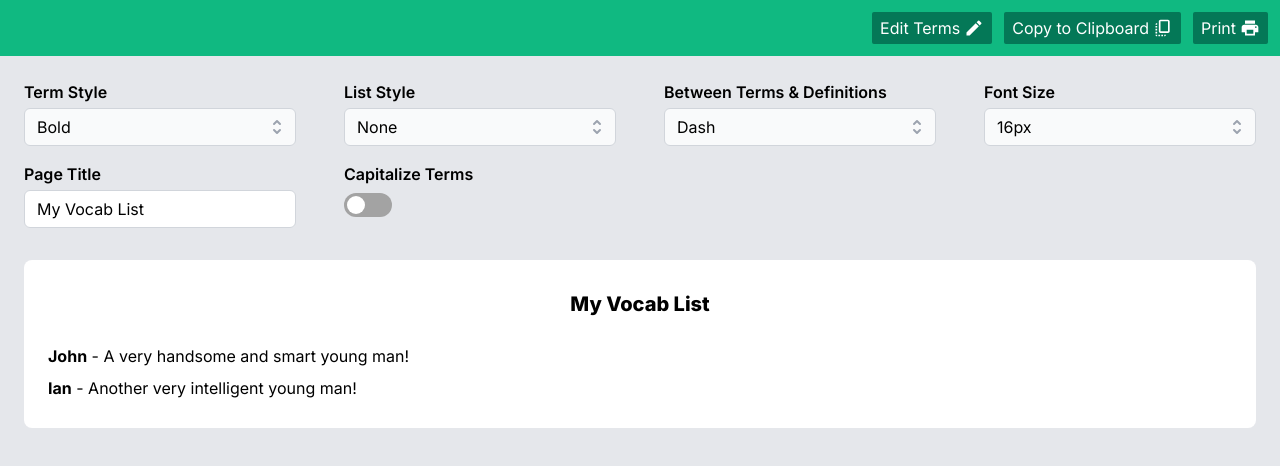
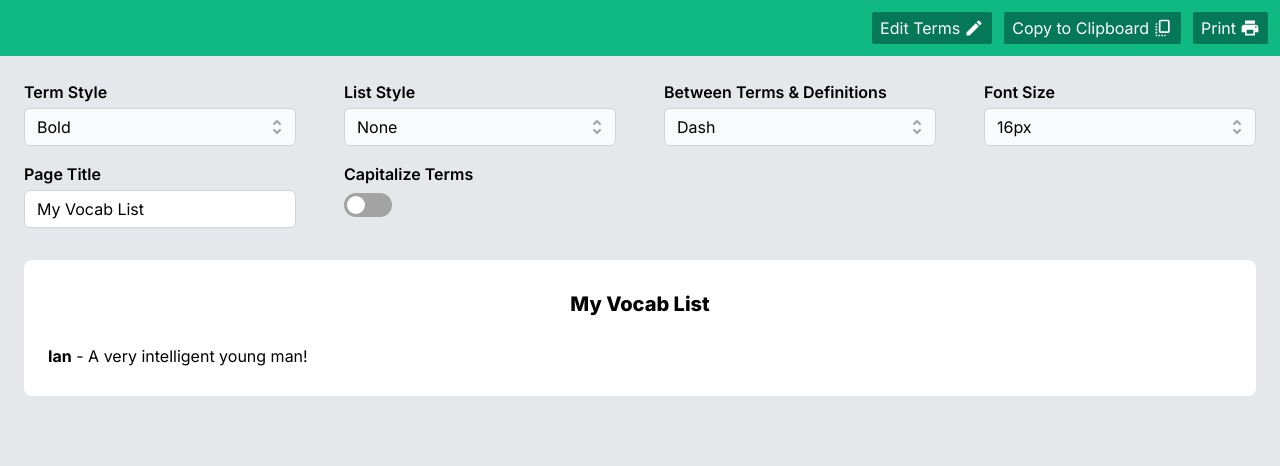
Before and after one commit to mthomas24/vocab-maker, a React (Create React App) app: page /#/export in a window 1280 px wide. Shown: the top 466 px of the page. Built offline with nearby package versions, Linux system fonts and the light colour scheme.

Commit message:
exporting doesn't show blank terms

```diff
--- a/src/App.js
+++ b/src/App.js
@@ -16,8 +16,8 @@ function App() {
     }
 
     return [
-      newTerm("John", "A very handsome and smart young man!"),
-      newTerm("Ian", "Another very intelligent young man!")
+      // newTerm("John", "A very handsome and smart young man!"),
+      newTerm("Ian", "A very intelligent young man!")
     ];
   });
 
--- a/src/ExportEditor.js
+++ b/src/ExportEditor.js
@@ -89,8 +89,14 @@ export default function ExportEditor({ terms }) {
           txt="Copy to Clipboard"
           onClick={() =>
             navigator.clipboard.writeText(
-              (title ? title + "\n" : "") +
-                terms.map(t => t.word + TERM_SEPS[termSep] + t.definition).join("\n")
+              (
+                title +
+                "\n" +
+                terms
+                  .filter(t => t.word || t.definition)
+                  .map(t => t.word + TERM_SEPS[termSep] + t.definition)
+                  .join("\n")
+              ).trim()
             )
           }
           Icn={MdCopyAll}
@@ -173,7 +179,9 @@ export default function ExportEditor({ terms }) {
             </h1>
           )}
           <ListElem style={listStyle}>
-            {terms.map(term => (
+            {terms
+              .filter(t => t.word || t.definition)
+              .map(term => (
                 <li
                   key={term.id}
                   style={{ fontSize: fontSize }}
```
Lines whose indentation alone changed are shown as unchanged.
